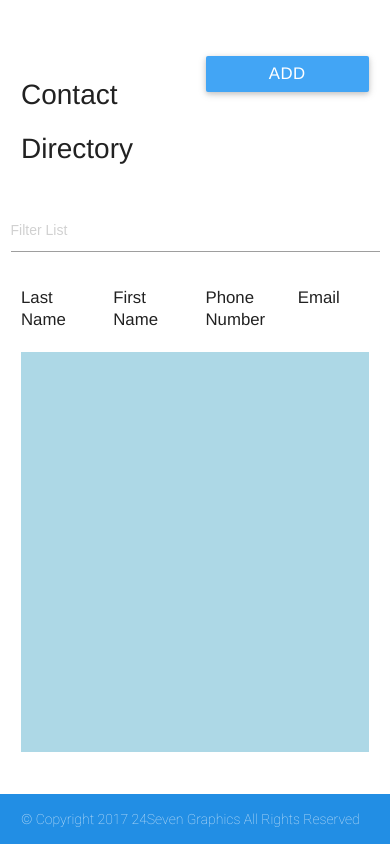
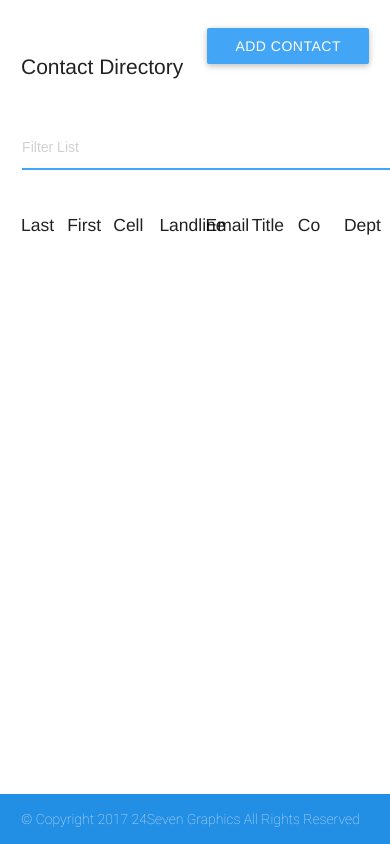
Before and after one commit to icarlosmendez/contact-directory, a PHP site: template views/directory.php in a window 390 px wide. Run offline with PHP 8.4, Linux system fonts and the light colour scheme; the template is opened without the code that fills it, so the values that code supplies are empty; some libraries are stand-ins or nearby versions.

Commit message:
refactored app for cell and landline from phone

```diff
--- a/css/build/main.prefixd.css
+++ b/css/build/main.prefixd.css
@@ -358,7 +406,7 @@
   background-color: rgba(51, 51, 51, 0.08);
 }
 
-table,th,td {
+table,td {
   border: none;
 }
 
@@ -2357,69 +2381,51 @@
 /* Application of font families, styling */
 
 html {
-  line-height: 1.5;
   font-family: "Roboto", sans-serif;
   font-weight: normal;
   color: rgba(0, 0, 0, 0.87);
+  line-height: 1.2rem;
 }
 
 @media only screen and (min-width: 481px) {
   html {
-    font-size: 1.25rem;
-  }
-}
-
-@media only screen and (min-width: 601px) {
-  html {
-    font-size: 1.1rem;
-  }
-}
-
-@media only screen and (min-width: 993px) {
-  html {
     font-size: 1rem;
   }
 }
 
 body {
-  font: 1.2rem/1.6rem "HelveticaNeue-Light", "Helvetica Neue Light", Helvetica, Arial, "Lucida Grande", Sans-serif;
+  font: 1rem/1.2rem "HelveticaNeue-Light", "Helvetica Neue Light", Helvetica, Arial, "Lucida Grande", Sans-serif;
   -webkit-font-smoothing: antialiased;
 }
 
 h1 {
-  font-size: 3rem;
+  font-size: 2rem;
   margin: 0.67rem 0;
 }
 
 h2 {
-  font-size: 2rem;
+  font-size: 1.5rem;
   margin: 0.83rem 0;
 }
 
 h3 {
-  font-size: 1.5rem;
+  font-size: 1.25rem;
   margin: 1rem 0;
 }
 
 h4 {
-  font-size: 1.25rem;
+  font-size: 1rem;
   margin: 1.33rem 0;
 }
 
 h5 {
-  font-size: 1rem;
+  font-size: 0.95rem;
   margin: 1.67rem 0;
 }
 
 h6 {
-  font-size: 0.75rem;
+  font-size: 0.85rem;
   margin: 2.33rem 0;
-}
-
-p {
-  font-size: 1.25rem;
-  line-height: 1.35rem;
-  margin-bottom: .75rem;
 }
 
 /* Welcome to Compass. Use this file to write IE specific override styles.
@@ -2453,6 +2459,10 @@
 
 input[type=tel]:focus:not([readonly]),input[type=text]:focus:not([readonly]),input[type=email]:focus:not([readonly]),input[type=password]:focus:not([readonly]) {
   border-bottom: 1px solid #1565c0;
+}
+
+input[type=url],input[type=time],input[type=date],input[type=datetime-local],input[type=number],input[type=search] {
+  margin: 0 0.83em;
 }
 
 /* ***************************************************** */
@@ -2594,6 +2604,18 @@
 
 /* Layout Classes */
 
+.container {
+  padding: 0 1.5rem;
+  margin: 0 auto;
+  max-width: 1600px;
+  width: 100%;
+}
+
+.container .row {
+  margin-left: -0.75rem;
+  margin-right: -0.75rem;
+}
+
 .left {
   float: left;
 }
@@ -2607,7 +2629,7 @@
 }
 
 .upper-spacer {
-  margin: 4rem 0 0;
+  margin: 2rem 0 0;
 }
 
 .hidden {
@@ -2615,28 +2637,33 @@
 }
 
 .scrollable {
-  background-color: lightblue;
   height: 400px;
   overflow-y: auto;
+  overflow-x: auto;
+}
+
+tbody.shadow {
+  padding: 0 2rem;
+  border-radius: 0.25rem;
+  -webkit-box-shadow: inset 1px 1px 2px 2px #ccc;
+          box-shadow: inset 1px 1px 2px 2px #ccc;
+}
+
+td.sevenths {
+  width: 12%;
+}
+
+div.sevenths {
+  width: 12.5%;
 }
 
 /* ***************************************************** */
 
 /* Media Queries */
 
-.container {
-  width: 100%;
-}
-
-@media only screen and (min-width: 481px) {
+@media only screen and (min-width: 993px) {
   .container {
-    width: 95%;
-  }
-}
-
-@media only screen and (min-width: 601px) {
-  .container {
-    width: 85%;
+    width: 98%;
   }
 }
 
--- a/sass/_base.scss
+++ b/sass/_base.scss
@@ -3,7 +3,6 @@
 	/* Default Styles*/
 
 body {
-    // background-image: url("../public/images/retina_wood.png");
     // margin: 0;
     overflow: auto;
     // width: 100%;
--- a/sass/_form.scss
+++ b/sass/_form.scss
@@ -1,4 +1,4 @@
-//* I am styles written by Carlos Mendez for use in th contact-directory project *//
+//* I am styles written by Carlos Mendez for use in the contact-directory project *//
 
 /* ***************************************************** */
 /* Form Styles */
@@ -20,7 +20,9 @@
     &[type=date],
     &[type=datetime-local],
     &[type=number],
-    &[type=search],
+    &[type=search] {
+        margin: 0 0.83em
+    }
     &[type=submit],
     &textarea.materialize-textarea {
 
--- a/views/directory.php
+++ b/views/directory.php
@@ -17,45 +17,56 @@
 				<a class="btn right" href='?action=addContact'>Add Contact</a>
 			</div>
 		</div>
+
 		<div class="row">
-			<input type="search" class="light-table-filter" data-table="order-table" placeholder="Filter List">
+			<input type="search" class="light-table-filter" data-table="order-table" placeholder="Filter List" autofocus="autofocus">
 		</div>
 
 
 		<div class="row">
-			<div class="col s3 headervis">Last Name</div>
-				<!-- <a href="?action=sortlnameasc"><img class="asc" src="../public/images/arrow_icon_asc.svg"></a>
-				<a href="?action=sortlnamedesc"><img class="dsc" src="../public/images/arrow_icon_dsc.svg"></a> -->
-			<div class="col s3 headervis">First Name</div>
-				<!-- <a href="?action=sortfnameasc"><img class="asc" src="../public/images/arrow_icon_asc.svg"></a>
-				<a href="?action=sortfnamedesc"><img class="dsc" src="../public/images/arrow_icon_dsc.svg"></a> -->
-			<div class="col s3 headervis">Phone Number</div>
-				<!-- <a href="?action=sortphoneasc"><img class="asc" src="../public/images/arrow_icon_asc.svg"></a>
-				<a href="?action=sortphonedesc"><img class="dsc" src="../public/images/arrow_icon_dsc.svg"></a> -->
-			<div class="col s3 headervis">Email</div>
-				<!-- <a href="?action=sortemailasc"><img class="asc" src="../public/images/arrow_icon_asc.svg"></a>
-				<a href="?action=sortemaildesc"><img class="dsc" src="../public/images/arrow_icon_dsc.svg"></a> -->
+			<div class="col sevenths">
+				<h3>Last</h3>
+			</div>
+			<div class="col sevenths">
+				<h3>First</h3>
+			</div>
+			<div class="col sevenths">
+				<h3>Cell</h3>
+			</div>
+			<div class="col sevenths">
+				<h3>Landline</h3>
+			</div>
+			<div class="col sevenths">
+				<h3>Email</h3>
+			</div>
+			<div class="col sevenths">
+				<h3>Title</h3>
+			</div>
+			<div class="col sevenths">
+				<h3>Co</h3>
+			</div>
+			<div class="col sevenths">
+				<h3>Dept</h3>
+			</div>
 		</div>
 
 		<div class="scrollable">
 			<!-- Table body is comprised of the user data output by a foreach loop -->
 			<table class="table order-table">
-			<tbody>
+			<tbody class="shadow">
 			<?php
 				foreach($results as $contact) {
-					// $contId=$contact["contId"]
 			?>
 
 					<tr>
-						<!-- <td>
-							<a href='?action=viewProfileContact&$contId'>
-								<?=$contId;?>
-							</a>
-						</td> -->
-						<td class="headervis"><?=$contact["contLName"];?></td>
-						<td class="headervis"><?=$contact["contFName"];?></td>
-						<td class="headervis"><?=$contact["contPhone"];?></td>
-						<td class="headervis"><?=$contact["contEmail"];?></td>
+						<td class="sevenths"><?=$contact["contLName"];?></td>
+						<td class="sevenths"><?=$contact["contFName"];?></td>
+						<td class="sevenths"><?=$contact["contCell"];?></td>
+						<td class="sevenths"><?=$contact["contLand"];?></td>
+						<td class="sevenths"><?=$contact["contEmail"];?></td>
+						<td class="sevenths"><?=$contact["contTitle"];?></td>
+						<td class="sevenths"><?=$contact["contCo"];?></td>
+						<td class="sevenths"><?=$contact["contDept"];?></td>
 						<!-- <td>
 							<a href='?action=deleteContact'>
 								<img class="trash right" role="button" src="public/images/trash_delete.svg" alt="Delete" title="Delete" />
--- a/views/profile_contact.php
+++ b/views/profile_contact.php
@@ -17,7 +17,8 @@
             <div class="card-panel">
                 <p><span class="">First Name:</span>     <?=$contact["contFName"];?></p>
                 <p>Last Name:      <?=$contact["contLName"];?></p>
-                <p>Phone Number:   <?=$contact["contPhone"];?></p>
+                <p>Cell Number:    <?=$contact["contCell"];?></p>
+                <p>Landline:       <?=$contact["contLand"];?></p>
                 <p>Email:          <?=$contact["contEmail"];?></p>
                 <p>Title:          <?=$contact["contTitle"];?></p>
                 <p>Co:             <?=$contact["contCo"];?></p>
--- a/views/successAddContact.php
+++ b/views/successAddContact.php
@@ -18,7 +18,8 @@
 
             <p>First Name:      <?=$contact["contFName"];?></p>
             <p>Last Name:       <?=$contact["contLName"];?></p>
-            <p>Phone Number:    <?=$contact["contPhone"];?></p>
+            <p>Cell Number:     <?=$contact["contCell"];?></p>
+            <p>Landline:        <?=$contact["contLand"];?></p>
             <p>Email:           <?=$contact["contEmail"];?></p>
             <p>Title:           <?=$contact["contTitle"];?></p>
             <p>Company:         <?=$contact["contCo"];?></p>
```
Also changed, not shown: other parts of css/build/main.prefixd.css (+60 -46 lines), controllers/controller_main.php (+6 -4 lines), models/contacts.php (+9 -9 lines), sass/_layout.scss (+38 -12 lines), sass/_typography.scss (+18 -31 lines), views/form_addContact.php (+12 -2 lines), views/form_update_contact.php (+16 -10 lines), css/dist/main.min.css, public/images/acme_logo.png (deleted), public/images/acme_logo_white_bg.svg (deleted), public/images/office-worker-70s.jpg (deleted).
